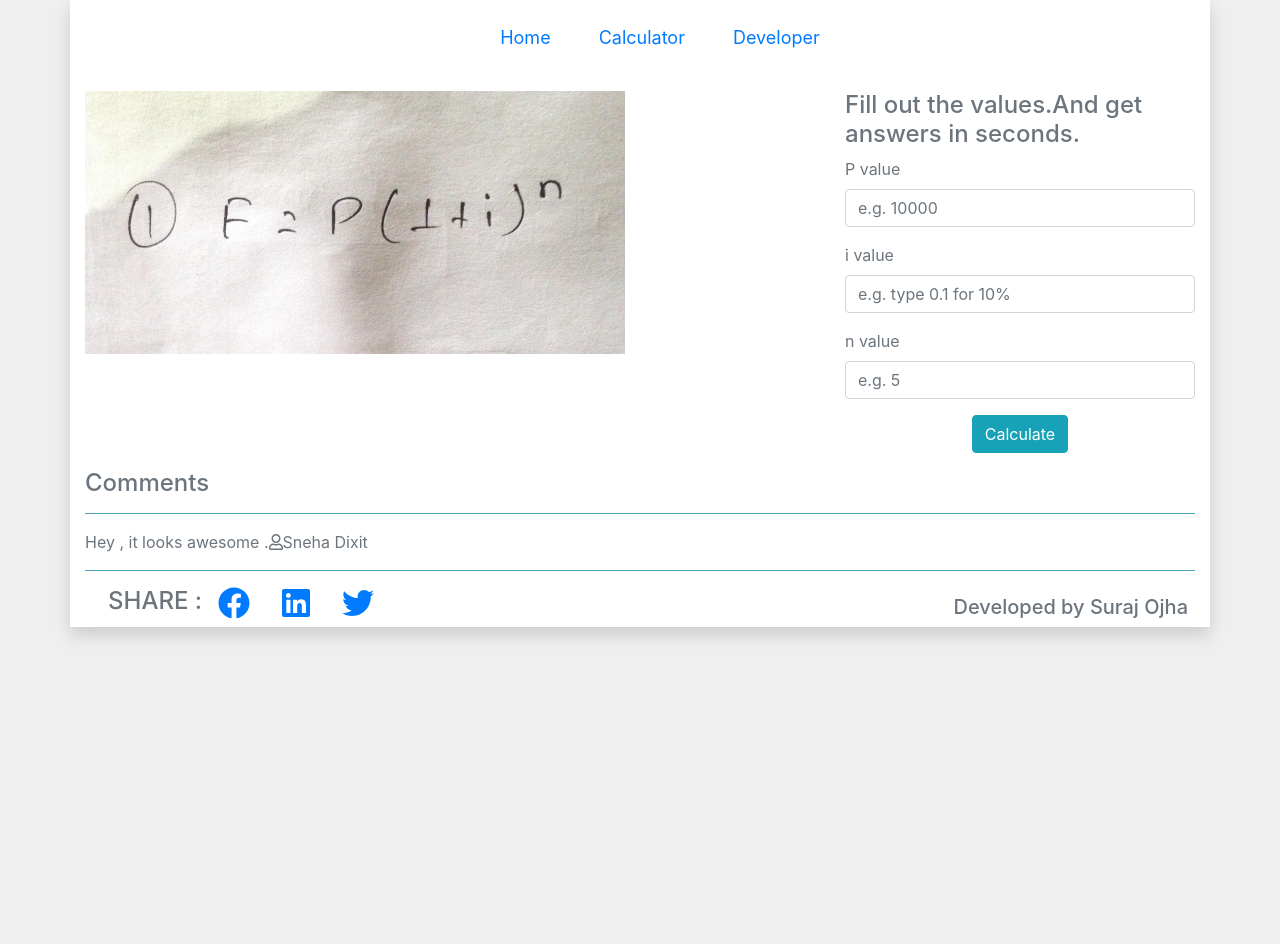
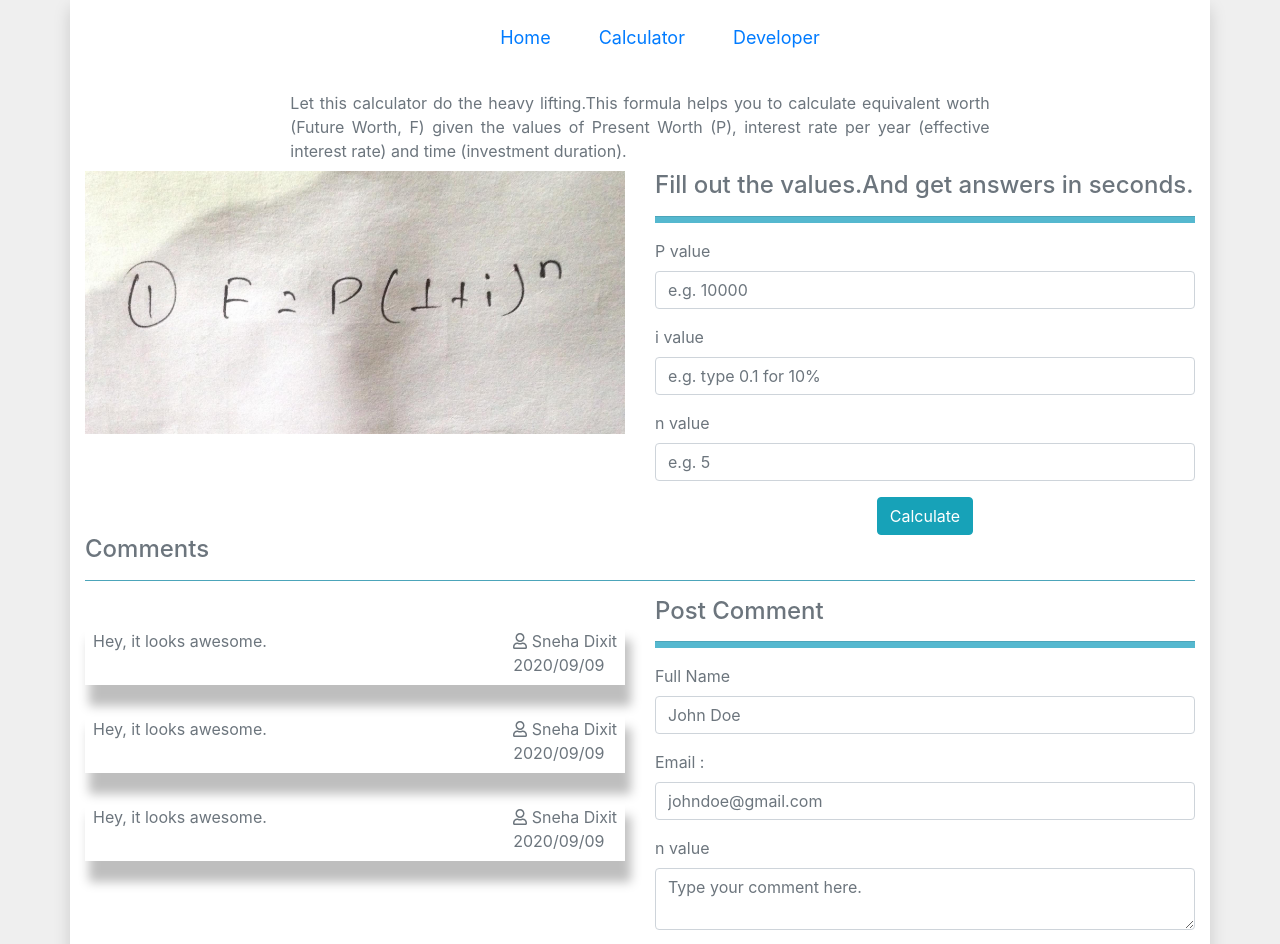
Before and after one commit to Suraez/ecoproject, a React (Create React App) app: page /calc in a window 1280 px wide. Shown: the top 944 px of the page. Before the commit the page ends 800 px from the top, so only its background shows below. Built offline with nearby package versions, Linux system fonts and the light colour scheme.

Commit message:
third day bootstrap modal not working

```diff
--- a/src/assets/css/calc.module.css
+++ b/src/assets/css/calc.module.css
@@ -1,3 +1,13 @@
 .image{
     width: 100%;
 }
+
+.shadowEffect{
+    box-shadow: 5px 20px 10px 1px rgba(0, 0, 0, 0.253) !important;
+}
+
+.comment{
+    margin-left: auto;
+    margin-right: 0;
+
+}
--- a/src/components/Calc.js
+++ b/src/components/Calc.js
@@ -4,17 +4,28 @@ import Navigation from './Navigation'
 
 import styles from "../assets/css/calc.module.css"
 import Comment from './Comment'
+import PostComment from './PostComment'
 
 export default function Calc() {
     return (
+    <>
         <div className="container bg-white shadow text-muted">
             <Navigation />
+            <div className="row d-flex justify-content-center m-2">
+                <div className="col-md-8 col-12 text-justify">
+                    Let this calculator do the heavy lifting.This formula helps you to calculate equivalent worth (Future Worth, F) given the values of Present Worth (P),
+                    interest rate per year (effective interest rate) and time (investment duration).
+                </div>
+            </div>
+
+
             <div className="row">
                 <div className="col-md-6 col-12">
                     <img src={require('../assets/images/a1.jpg')} alt="image1" className={styles.image}/>
                 </div>
-                <div className="col-md-4 col-12 offset-md-2">
+                <div className="col-md-6 col-12">
                     <h4>Fill out the values.And get answers in seconds.</h4>
+                    <hr style={{background: '#55b8cf', height: '6px'}}/>
                     <div className="form-group">
                         <label htmlFor="firstInput">P value</label>
                         <input type="text" id="firstInput" className="form-control" placeholder="e.g. 10000"/>
@@ -27,22 +38,40 @@ export default function Calc() {
                         <label htmlFor="thirdInput">n value</label>
                         <input type="text" id="thirdInput" className="form-control" placeholder="e.g. 5"/>
                     </div>
-                    <div className="form-group text-center">
-                    <button type="submit" className="btn btn-info">
-                       Calculate
-                    </button>
+                    <div className="text-center">
+                        <button type="button" className="btn btn-info" data-toggle="modal" data-target="#bd-example-modal-sm">
+                            Calculate
+                        </button>
+
+                    <div className="modal fade" id="bd-example-modal-sm" tabIndex="-1" role="dialog" aria-labelledby="mySmallModalLabel" aria-hidden="true">
+                        <div className="modal-dialog modal-sm">
+                            <div className="modal-content">
+                            12,889.99
+                            </div>
+                        </div>
                     </div>
+                </div>
                 </div>
             </div>
             <h4>Comments</h4>
             <hr style={{background: '#55b8cf'}}/>
+
             <div className="row">
                 <div className="col-md-6 col-12">
                     <Comment />
+                    <Comment />
+                    <Comment />
+
+                </div>
+                <div className="col-md-6 col-12">
+                    <PostComment />
                 </div>
             </div>
             <hr style={{background: '#55b8cf'}}/>
             <Footer />
+
         </div>
+
+    </>
     )
 }
--- a/src/components/Comment.js
+++ b/src/components/Comment.js
@@ -3,12 +3,19 @@ import React from 'react'
 import { FontAwesomeIcon  } from "@fortawesome/react-fontawesome";
 import { faUser  } from "@fortawesome/free-regular-svg-icons";
 
+import styles from "../assets/css/calc.module.css"
+
 export default function Comment() {
     return (
-        <div>
-            Hey , it looks awesome .
-            <FontAwesomeIcon icon={faUser} />
-            Sneha Dixit
+        <div className={`d-flex ${styles.shadowEffect} p-2 mt-4`}>
+            Hey, it looks awesome.
+            <div className={styles.comment}>
+            <FontAwesomeIcon icon={faUser} />{"     "}
+                Sneha Dixit
+                <div>
+                {new Date().toJSON().slice(0,10).replace(/-/g,'/')}
+                </div>
+            </div>
         </div>
     )
 }
--- /dev/null
+++ b/src/components/PostComment.js
@@ -0,0 +1,27 @@
+import React from 'react'
+
+export default function PostComment() {
+    return (
+        <>
+        <h4>Post Comment</h4>
+        <hr style={{background: '#55b8cf', height: '6px'}}/>
+            <div className="form-group">
+                <label htmlFor="username">Full Name</label>
+                <input type="text" id="username" className="form-control" placeholder="John Doe"/>
+            </div>
+            <div className="form-group">
+                <label htmlFor="useremail">Email :</label>
+                <input type="email" id="useremail" className="form-control" placeholder="johndoe@gmail.com"/>
+            </div>
+            <div className="form-group">
+                <label htmlFor="usercomment">n value</label>
+                <textarea type="text" id="usercomment" className="form-control" placeholder="Type your comment here."/>
+            </div>
+            <div className="form-group">
+            <button type="submit" className="btn btn-info">
+                Post Comment
+            </button>
+            </div>
+        </>
+    )
+}
```
